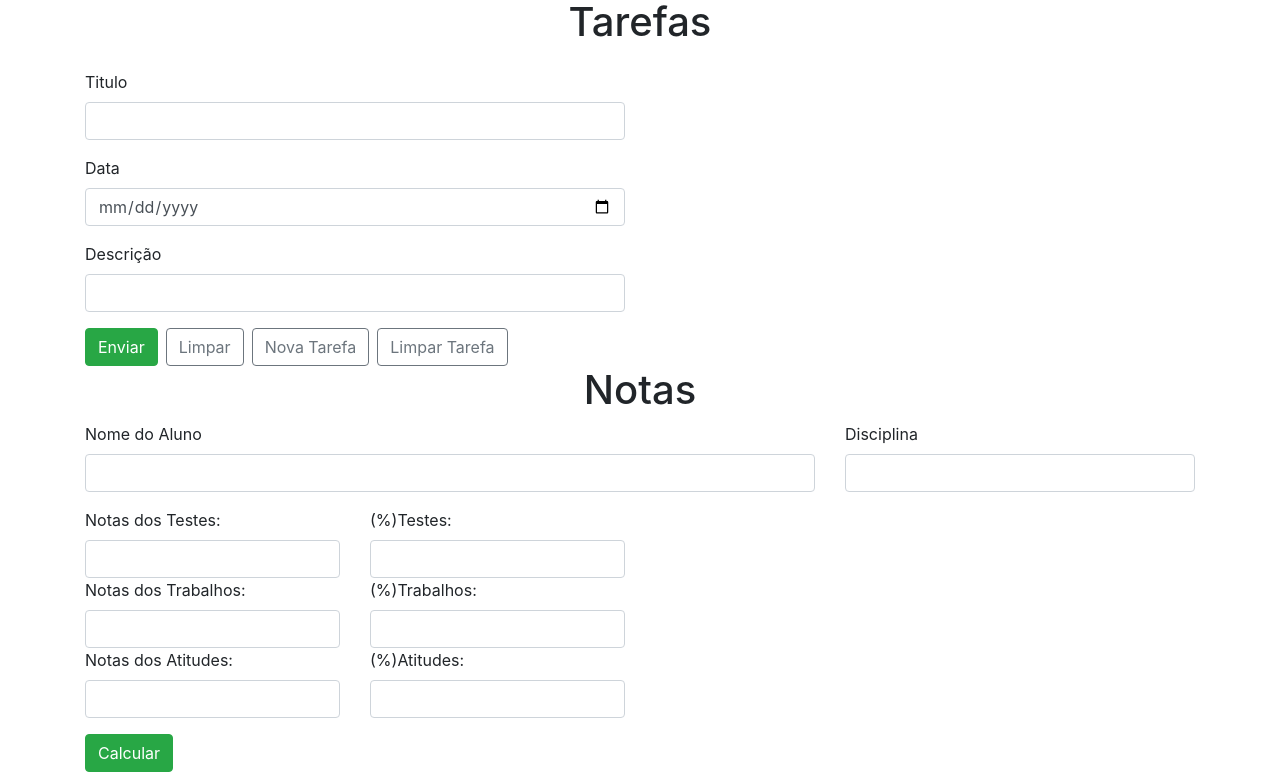
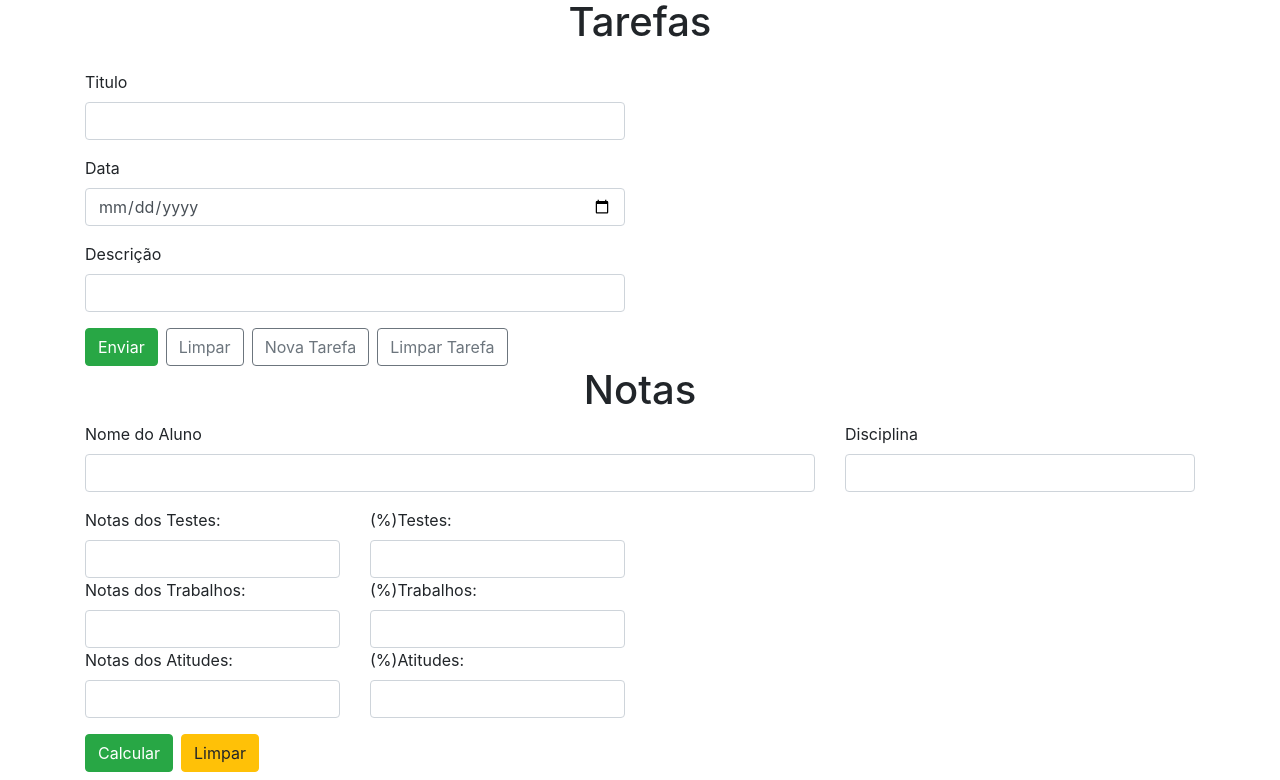
Before and after one commit to a14784-Goncalo/REACT-APP-1, a React (Vite) app: page / in a window 1280 px wide. Shown: the part 1386-2166 px from the top of the page. Built offline with nearby package versions, Linux system fonts and the light colour scheme.

Commit message:
Parte 1 – Ex5 - React

```diff
--- a/src/Notas.jsx
+++ b/src/Notas.jsx
@@ -6,21 +6,44 @@ function Notas() {
         disciplina: '',
         notasTestes: '',
         notasTrabalhos: '',
-        notasAtitudes: ''
+        notasAtitudes: '',
+        percentagemTestes: '',
+        percentagemTrabalhos: '',
+        percentagemAtitudes: ''
     });
 
+    const [mediaFinal, setMediaFinal] = useState(null);
+
     function calcularMedia() {
-        const mediaTestes = parseFloat(formData.notasTestes) || 0;
-        const mediaTrabalhos = parseFloat(formData.notasTrabalhos) || 0;
-        const mediaAtitudes = parseFloat(formData.notasAtitudes) || 0;
+        const mediaTestes = parseFloat(formData.notasTestes);
+        const mediaTrabalhos = parseFloat(formData.notasTrabalhos);
+        const mediaAtitudes = parseFloat(formData.notasAtitudes);
 
-        const percentagemTestes = parseFloat(formData.percentagemTestes) || 0;
-        const percentagemTrabalhos = parseFloat(formData.percentagemTrabalhos) || 0;
-        const percentagemAtitudes = parseFloat(formData.percentagemAtitudes) || 0;
+        const percentagemTestes = parseFloat(formData.percentagemTestes);
+        const percentagemTrabalhos = parseFloat(formData.percentagemTrabalhos);
+        const percentagemAtitudes = parseFloat(formData.percentagemAtitudes);
 
-        const mediaFinal = (mediaTestes * (percentagemTestes / 100)) +
+        const resultado =
+            (mediaTestes * (percentagemTestes / 100)) +
             (mediaTrabalhos * (percentagemTrabalhos / 100)) +
             (mediaAtitudes * (percentagemAtitudes / 100));
+
+        setMediaFinal(resultado.toFixed(2));
+    }
+
+    function limparNotas() {
+        setFormData({
+            nome: '',
+            disciplina: '',
+            notasTestes: '',
+            notasTrabalhos: '',
+            notasAtitudes: '',
+            percentagemTestes: '',
+            percentagemTrabalhos: '',
+            percentagemAtitudes: ''
+        });
+
+        setMediaFinal(null);
     }
 
     return (
@@ -46,15 +69,15 @@ function Notas() {
                 <div className="form-group col-3">
 
                     <label>Notas dos Testes:</label>
-                    <input type="number" className="form-control" value={formData.notasTestes} max={(20)} onChange={(e) =>
+                    <input type="number" className="form-control" value={formData.notasTestes} max={(20)} min={(0)} onChange={(e) =>
                         setFormData({ ...formData, notasTestes: e.target.value })} required />
 
                     <label>Notas dos Trabalhos:</label>
-                    <input type="number" className="form-control" value={formData.notasTrabalhos} max={(20)} onChange={(e) =>
+                    <input type="number" className="form-control" value={formData.notasTrabalhos} max={(20)} min={(0)} onChange={(e) =>
                         setFormData({ ...formData, notasTrabalhos: e.target.value })} required />
 
                     <label>Notas dos Atitudes:</label>
-                    <input type="number" className="form-control" value={formData.notasAtitudes} max={(20)} onChange={(e) =>
+                    <input type="number" className="form-control" value={formData.notasAtitudes} max={(20)} min={(0)} onChange={(e) =>
                         setFormData({ ...formData, notasAtitudes: e.target.value })} required />
 
                 </div>
@@ -62,30 +85,39 @@ function Notas() {
                 <div className="form-group col-3">
 
                     <label>(%)Testes: </label>
-                    <input type="number" className="form-control" value={formData.percentagemTestes} max={(100)} onChange={(e) =>
+                    <input type="number" className="form-control" value={formData.percentagemTestes} max={(40)} min={(0)} onChange={(e) =>
                         setFormData({ ...formData, percentagemTestes: e.target.value })} required />
 
                     <label>(%)Trabalhos: </label>
-                    <input type="number" className="form-control" value={formData.percentagemTrabalhos} max={(100)} onChange={(e) =>
+                    <input type="number" className="form-control" value={formData.percentagemTrabalhos} max={(40)} min={(0)} onChange={(e) =>
                         setFormData({ ...formData, percentagemTrabalhos: e.target.value })} required />
 
                     <label>(%)Atitudes: </label>
-                    <input type="number" className="form-control" value={formData.percentagemAtitudes} max={(100)} onChange={(e) =>
+                    <input type="number" className="form-control" value={formData.percentagemAtitudes} max={(20)} min={(0)} onChange={(e) =>
                         setFormData({ ...formData, percentagemAtitudes: e.target.value })} required />
 
                 </div>
 
             </div>
 
+            <div className="row col-6">
+                <button className="btn btn-success mr-2" onClick={calcularMedia}>Calcular</button>
+                <button className="btn btn-warning" onClick={limparNotas}>Limpar</button>
+            </div>
             <div>
-                <button className="btn btn-success" onClick={calcularMedia}>Calcular</button>
-                {calcularMedia >= 9.5 && (
-                    <p>Aluno Aprovado</p>
-                )}
-                {calcularMedia < 9.5 && (
-                    <p>Aluno Reprovado</p>
-                )}
+                <h1 className="text-center">
+                    {parseFloat(mediaFinal) >= 9.5 &&
+                        <p className="text-success text-center">
+                            Aluno Aprovado
+                        </p>
+                    }
 
+                    {parseFloat(mediaFinal) < 9.5 &&
+                        <p className="text-danger text-center">
+                            Aluno Reprovado
+                        </p>
+                    }
+                </h1>
             </div>
 
         </div>
```
